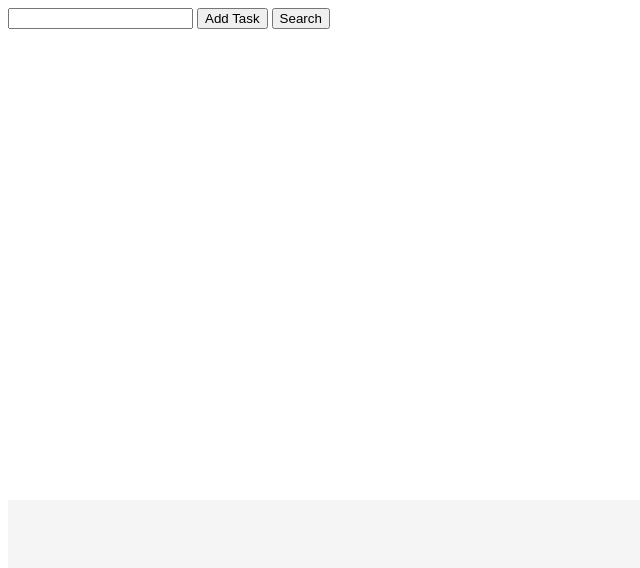
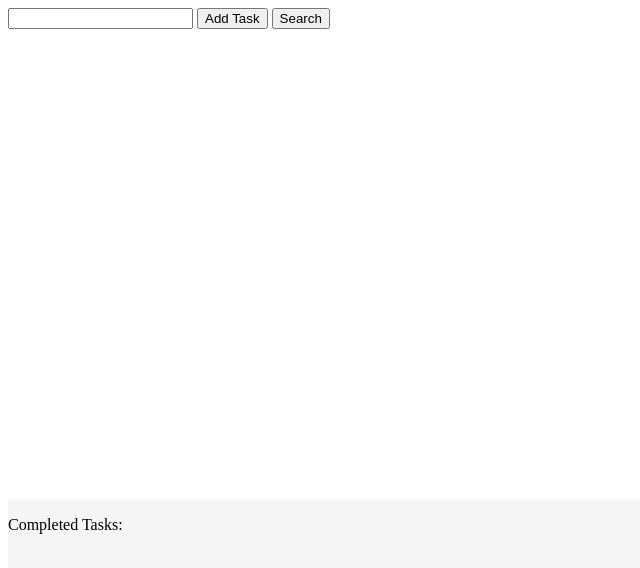
Before and after one commit to aniketgaikwad10101/todo-list, a plain HTML site: page index.html in a window 1280 px wide. Shown: the whole page, without its empty margins (0-640 px from the left). Drawn offline with Linux system fonts and the light colour scheme.

Commit message:
modified index file

```diff
--- a/index.html
+++ b/index.html
@@ -24,7 +24,13 @@
     </div>
 
     <div class="containerTwo" id="completed">
-
+        <div>
+            <span>
+                <p>
+                    Completed Tasks:
+                </p>
+            </span>
+        </div>
     </div>
 
     <script src="./app.js"></script>
```
